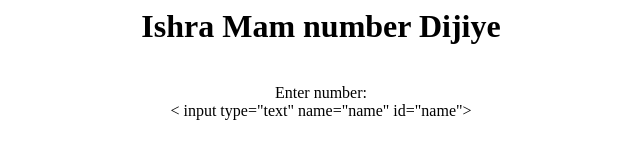
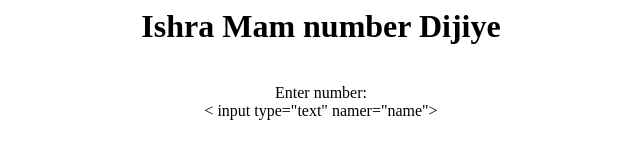
Before and after one commit to Haider0048/Practice, a plain HTML site: page contact.html in a window 1280 px wide. Shown: the full height of the page, 319-959 px from the left. Drawn offline with Linux system fonts and the light colour scheme.

Commit message:
Update contact.html

```diff
--- a/contact.html
+++ b/contact.html
@@ -3,6 +3,6 @@
     <body style="text-align:center;">
         <br>
         Enter number:<br>
-        < input type="text" name="name" id="name">
+        < input type="text" namer="name">
     </body>
 </html>
```
